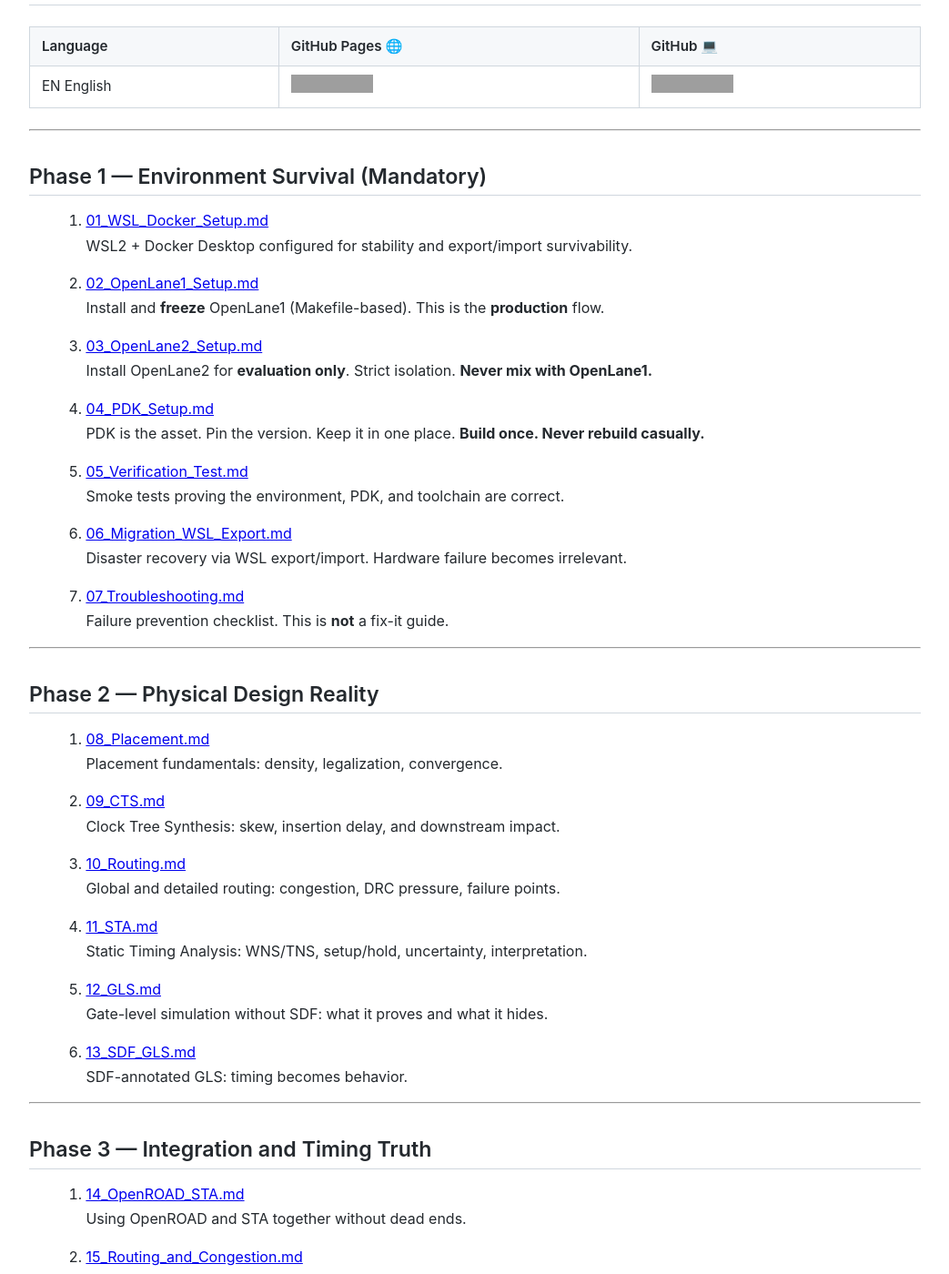
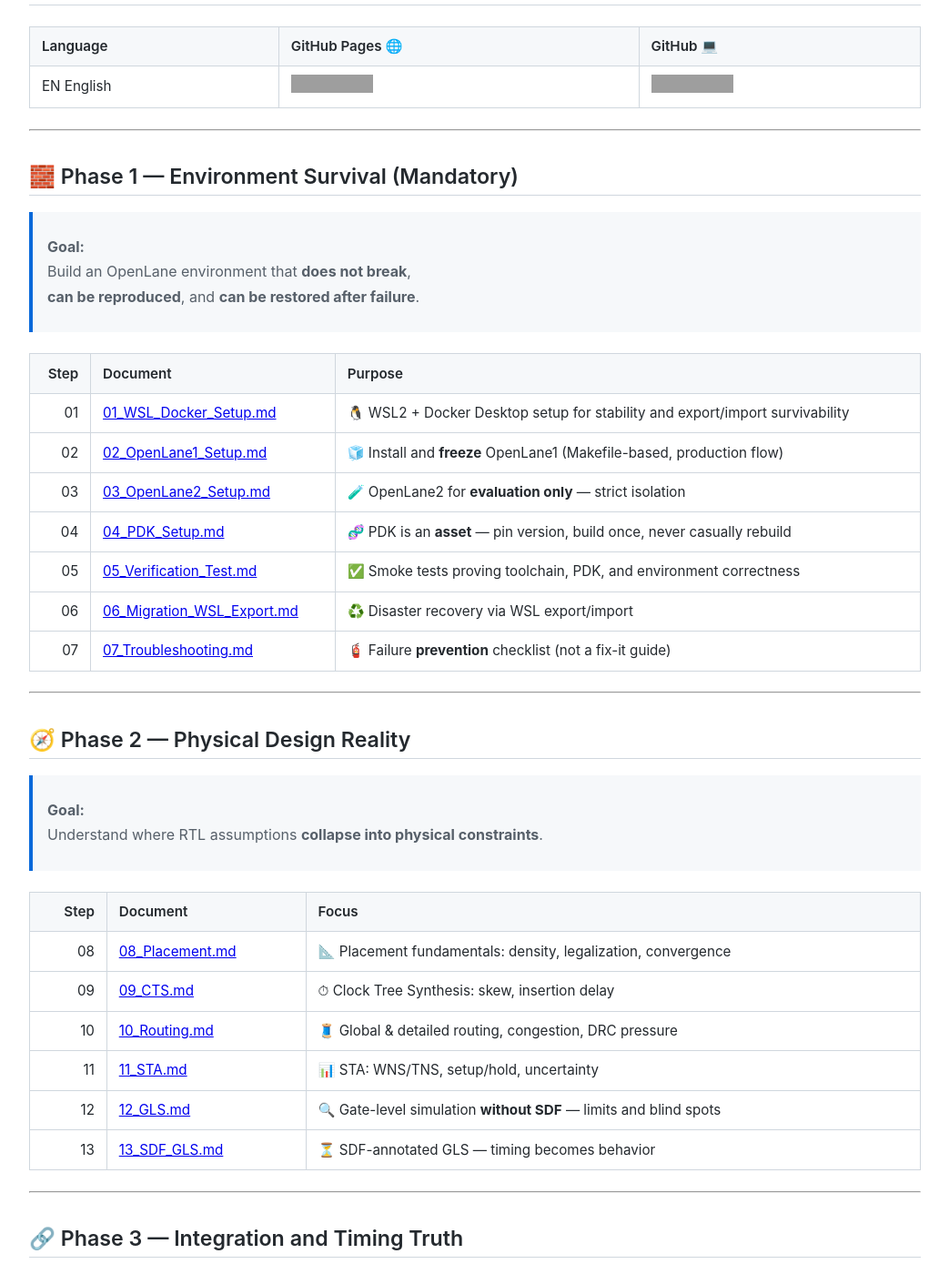
Before and after one commit to Samizo-AITL/openlane-guide, a Jekyll site: the page built from index.md, in a window 1280 px wide and 1400 px high, scrolled down 354 px. Shown: the whole window at 91% size, without its empty margins (118-1161 px from the left). Built offline with Jekyll 4.4.1, drawn with Linux system fonts in a browser that asks for light colours; some of the changed text lies outside the part shown; grey boxes are pictures that could not be loaded.

Commit message:
Update index.md

```diff
--- a/index.md
+++ b/index.md
@@ -22,99 +22,78 @@ If you jump around, you will recreate the same failures this guide exists to pre
 
 ---
 
-## Phase 1 — Environment Survival (Mandatory)
+## 🧱 Phase 1 — Environment Survival (Mandatory)
 
-01. [01_WSL_Docker_Setup.md](./01_WSL_Docker_Setup.md)
-WSL2 + Docker Desktop configured for stability and export/import survivability.
+> **Goal:**
+> Build an OpenLane environment that **does not break**,
+> **can be reproduced**, and **can be restored after failure**.
 
-02. [02_OpenLane1_Setup.md](./02_OpenLane1_Setup.md)
-Install and **freeze** OpenLane1 (Makefile-based). This is the **production** flow.
-
-03. [03_OpenLane2_Setup.md](./03_OpenLane2_Setup.md)
-Install OpenLane2 for **evaluation only**. Strict isolation. **Never mix with OpenLane1.**
-
-04. [04_PDK_Setup.md](./04_PDK_Setup.md)
-PDK is the asset. Pin the version. Keep it in one place. **Build once. Never rebuild casually.**
-
-05. [05_Verification_Test.md](./05_Verification_Test.md)
-Smoke tests proving the environment, PDK, and toolchain are correct.
-
-06. [06_Migration_WSL_Export.md](./06_Migration_WSL_Export.md)
-Disaster recovery via WSL export/import. Hardware failure becomes irrelevant.
-
-07. [07_Troubleshooting.md](./07_Troubleshooting.md)
-Failure prevention checklist. This is **not** a fix-it guide.
+| Step | Document | Purpose |
+|-----:|----------|---------|
+| 01 | [01_WSL_Docker_Setup.md](./01_WSL_Docker_Setup.md) | 🐧 WSL2 + Docker Desktop setup for stability and export/import survivability |
+| 02 | [02_OpenLane1_Setup.md](./02_OpenLane1_Setup.md) | 🧊 Install and **freeze** OpenLane1 (Makefile-based, production flow) |
+| 03 | [03_OpenLane2_Setup.md](./03_OpenLane2_Setup.md) | 🧪 OpenLane2 for **evaluation only** — strict isolation |
+| 04 | [04_PDK_Setup.md](./04_PDK_Setup.md) | 🧬 PDK is an **asset** — pin version, build once, never casually rebuild |
+| 05 | [05_Verification_Test.md](./05_Verification_Test.md) | ✅ Smoke tests proving toolchain, PDK, and environment correctness |
+| 06 | [06_Migration_WSL_Export.md](./06_Migration_WSL_Export.md) | ♻️ Disaster recovery via WSL export/import |
+| 07 | [07_Troubleshooting.md](./07_Troubleshooting.md) | 🧯 Failure **prevention** checklist (not a fix-it guide) |
 
 ---
 
-## Phase 2 — Physical Design Reality
+## 🧭 Phase 2 — Physical Design Reality
 
-08. [08_Placement.md](./08_Placement.md)
-Placement fundamentals: density, legalization, convergence.
+> **Goal:**
+> Understand where RTL assumptions **collapse into physical constraints**.
 
-09. [09_CTS.md](./09_CTS.md)
-Clock Tree Synthesis: skew, insertion delay, and downstream impact.
-
-10. [10_Routing.md](./10_Routing.md)
-Global and detailed routing: congestion, DRC pressure, failure points.
-
-11. [11_STA.md](./11_STA.md)
-Static Timing Analysis: WNS/TNS, setup/hold, uncertainty, interpretation.
-
-12. [12_GLS.md](./12_GLS.md)
-Gate-level simulation without SDF: what it proves and what it hides.
-
-13. [13_SDF_GLS.md](./13_SDF_GLS.md)
-SDF-annotated GLS: timing becomes behavior.
+| Step | Document | Focus |
+|-----:|----------|-------|
+| 08 | [08_Placement.md](./08_Placement.md) | 📐 Placement fundamentals: density, legalization, convergence |
+| 09 | [09_CTS.md](./09_CTS.md) | ⏱ Clock Tree Synthesis: skew, insertion delay |
+| 10 | [10_Routing.md](./10_Routing.md) | 🧵 Global & detailed routing, congestion, DRC pressure |
+| 11 | [11_STA.md](./11_STA.md) | 📊 STA: WNS/TNS, setup/hold, uncertainty |
+| 12 | [12_GLS.md](./12_GLS.md) | 🔍 Gate-level simulation **without SDF** — limits and blind spots |
+| 13 | [13_SDF_GLS.md](./13_SDF_GLS.md) | ⏳ SDF-annotated GLS — timing becomes behavior |
 
 ---
 
-## Phase 3 — Integration and Timing Truth
+## 🔗 Phase 3 — Integration and Timing Truth
 
-14. [14_OpenROAD_STA.md](./14_OpenROAD_STA.md)
-Using OpenROAD and STA together without dead ends.
+> **Goal:**
+> Align **tool output**, **timing analysis**, and **physical reality**.
 
-15. [15_Routing_and_Congestion.md](./15_Routing_and_Congestion.md)
-Congestion analysis and routing strategy.
-
-16. [16_GLS_and_SDF.md](./16_GLS_and_SDF.md)
-RTL vs GLS vs SDF-GLS: what “matches” actually means.
-
-17. [17_Magic_KLayout_Reality_Check.md](./17_Magic_KLayout_Reality_Check.md)
-What layout viewers show—and what they never will.
-
-18. [18_STA_Reality_and_Timing_Closure.md](./18_STA_Reality_and_Timing_Closure.md)
-Timing closure mindset and rollback discipline.
-
-19. [19_GLS_SDF_Timing.md](./19_GLS_SDF_Timing.md)
-Timing failure signatures visible only in waveforms.
-
-20. [20_Environment_Failure_Model.md](./20_Environment_Failure_Model.md)
-Why OpenLane environments collapse in practice.
-
-21. [21_Final_Rules_of_Survival.md](./21_Final_Rules_of_Survival.md)
-Non-negotiable rules for long-term survival.
+| Step | Document | Insight |
+|-----:|----------|---------|
+| 14 | [14_OpenROAD_STA.md](./14_OpenROAD_STA.md) | 🧠 Using OpenROAD + STA without dead ends |
+| 15 | [15_Routing_and_Congestion.md](./15_Routing_and_Congestion.md) | 🚦 Congestion analysis and routing strategy |
+| 16 | [16_GLS_and_SDF.md](./16_GLS_and_SDF.md) | 🔁 RTL vs GLS vs SDF-GLS — what “matches” means |
+| 17 | [17_Magic_KLayout_Reality_Check.md](./17_Magic_KLayout_Reality_Check.md) | 🪞 What layout viewers show — and hide |
+| 18 | [18_STA_Reality_and_Timing_Closure.md](./18_STA_Reality_and_Timing_Closure.md) | 🧩 Timing closure mindset and rollback discipline |
+| 19 | [19_GLS_SDF_Timing.md](./19_GLS_SDF_Timing.md) | 📉 Timing failure signatures visible only in waveforms |
+| 20 | [20_Environment_Failure_Model.md](./20_Environment_Failure_Model.md) | 💥 Why OpenLane environments collapse |
+| 21 | [21_Final_Rules_of_Survival.md](./21_Final_Rules_of_Survival.md) | 🛡 Non-negotiable survival rules |
 
 ---
 
-## Appendices — Hard-Earned Knowledge
+## 📚 Appendices — Hard-Earned Knowledge
 
-- [APPENDIX_GLS_Failure_Patterns.md](./APPENDIX_GLS_Failure_Patterns.md)
-- [APPENDIX_PDK_Mismatch_Anatomy.md](./APPENDIX_PDK_Mismatch_Anatomy.md)
-- [APPENDIX_OpenLane1_vs_OpenLane2_Separation.md](./APPENDIX_OpenLane1_vs_OpenLane2_Separation.md)
-- [APPENDIX_Classic_OpenLane_Failure.md](./APPENDIX_Classic_OpenLane_Failure.md)
-- [APPENDIX_Operational_Rules.md](./APPENDIX_Operational_Rules.md)
+> Real failures. Real scars. No theory.
+
+- 📌 [APPENDIX_GLS_Failure_Patterns.md](./APPENDIX_GLS_Failure_Patterns.md)
+- 📌 [APPENDIX_PDK_Mismatch_Anatomy.md](./APPENDIX_PDK_Mismatch_Anatomy.md)
+- 📌 [APPENDIX_OpenLane1_vs_OpenLane2_Separation.md](./APPENDIX_OpenLane1_vs_OpenLane2_Separation.md)
+- 📌 [APPENDIX_Classic_OpenLane_Failure.md](./APPENDIX_Classic_OpenLane_Failure.md)
+- 📌 [APPENDIX_Operational_Rules.md](./APPENDIX_Operational_Rules.md)
 
 ---
 
-## Final Warning
+## ⚠️ Final Warning
 
-This repository is not friendly.
-It is not flexible.
-It is reliable.
+This repository is **not friendly**.
+It is **not flexible**.
+It is **reliable**.
 
-If you want novelty, leave.
-If you want OpenLane to stop breaking, stay.
+If you want novelty, **leave**.
+If you want OpenLane to **stop breaking**, **stay**.
 
 ---
 
```
Also changed, not shown: other parts of index.md (+3 -3 lines).
